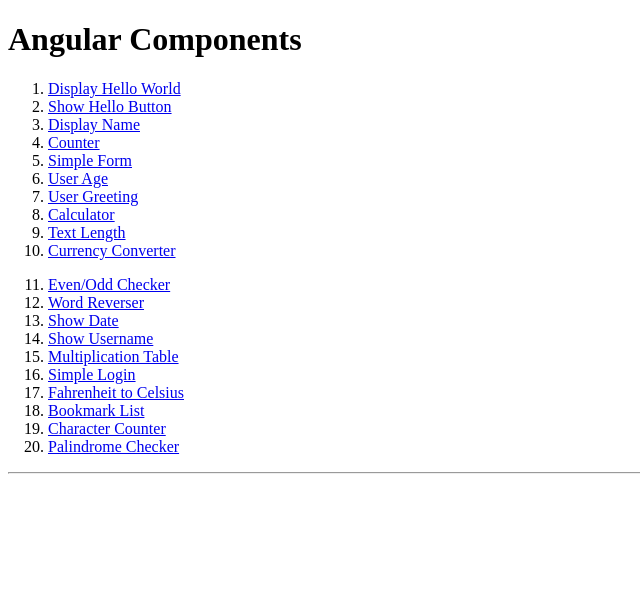
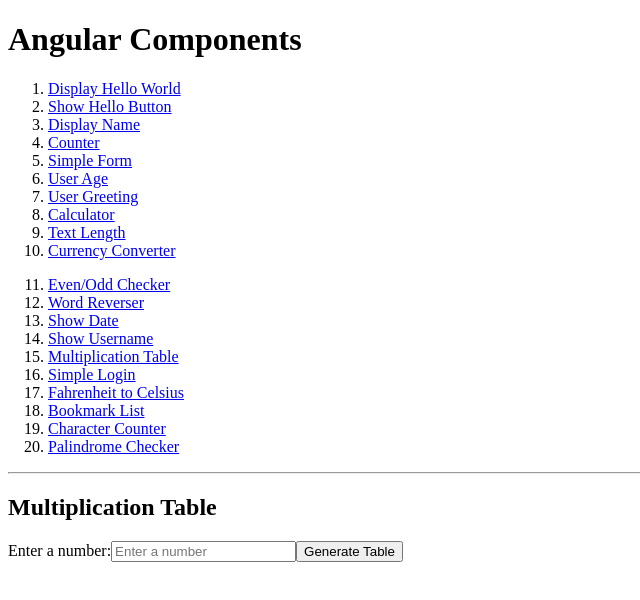
Before and after one commit to SVFC-Travel-Booking-System/Angular-Components, an Angular app: page /multiplication-table in a window 1280 px wide. Before the commit this address led to /. Shown: the top 600 px of the page, without its empty margins (0-640 px from the left). Built offline with nearby package versions, Linux system fonts and the light colour scheme.

Commit message:
#15  Generate a multiplication table for a given number

```diff
--- a/src/app/app-routing.module.ts
+++ b/src/app/app-routing.module.ts
@@ -14,6 +14,7 @@
 import { WordreverserComponent } from './components/wordreverser/wordreverser.component';
 import { ShowdateComponent } from './components/showdate/showdate.component';
 import { ShowusernameComponent } from './components/showusername/showusername.component';
+import { MultiplicationtableComponent } from './components/multiplicationtable/multiplicationtable.component';
 
 const routes: Routes = [
   { path: 'display-hello-world', component: DisplayhelloworldComponent },
@@ -30,6 +31,7 @@
   { path: 'word-reverser', component: WordreverserComponent },
   { path: 'show-date', component: ShowdateComponent },
   { path: 'show-username', component: ShowusernameComponent },
+  { path: 'multiplication-table', component: MultiplicationtableComponent },
 
 
 ];
--- a/src/app/app.module.ts
+++ b/src/app/app.module.ts
@@ -18,6 +18,7 @@
 import { WordreverserComponent } from './components/wordreverser/wordreverser.component';
 import { ShowdateComponent } from './components/showdate/showdate.component';
 import { ShowusernameComponent } from './components/showusername/showusername.component';
+import { MultiplicationtableComponent } from './components/multiplicationtable/multiplicationtable.component';
 
 
 @NgModule({
@@ -37,6 +38,7 @@
     WordreverserComponent,
     ShowdateComponent,
     ShowusernameComponent,
+    MultiplicationtableComponent,
 
 
 
--- /dev/null
+++ b/src/app/components/multiplicationtable/multiplicationtable.component.html
@@ -0,0 +1,18 @@
+<div>
+    <h2>Multiplication Table</h2>
+
+    <!-- Input field and button -->
+    <div>
+        <label for="numberInput">Enter a number:</label>
+        <input id="numberInput" type="number" [(ngModel)]="number" placeholder="Enter a number" />
+        <button (click)="generateTable()">Generate Table</button>
+    </div>
+
+    <!-- Display the multiplication table -->
+    <div *ngIf="table.length > 0">
+        <h3>Multiplication Table for {{ number }}:</h3>
+        <ul>
+            <li *ngFor="let result of table">{{ number }} x {{ table.indexOf(result) + 1 }} = {{ result }}</li>
+        </ul>
+    </div>
+</div>
--- /dev/null
+++ b/src/app/components/multiplicationtable/multiplicationtable.component.ts
@@ -0,0 +1,21 @@
+import { Component } from '@angular/core';
+
+@Component({
+  selector: 'app-multiplicationtable',
+  templateUrl: './multiplicationtable.component.html',
+  styleUrl: './multiplicationtable.component.css'
+})
+export class MultiplicationtableComponent {
+  number: number | null = null;
+  table: number[] = [];
+
+  // Method to generate multiplication table
+  generateTable() {
+    if (this.number !== null) {
+      this.table = Array.from({ length: 10 }, (_, i) => (i + 1) * this.number!); // Using non-null assertion operator
+    } else {
+      this.table = []; // Clear table if input is invalid
+    }
+  }
+
+}
```
Also changed, not shown: src/app/components/multiplicationtable/multiplicationtable.component.css (added), 1 other file (tests, documents, lock files or other folders).
